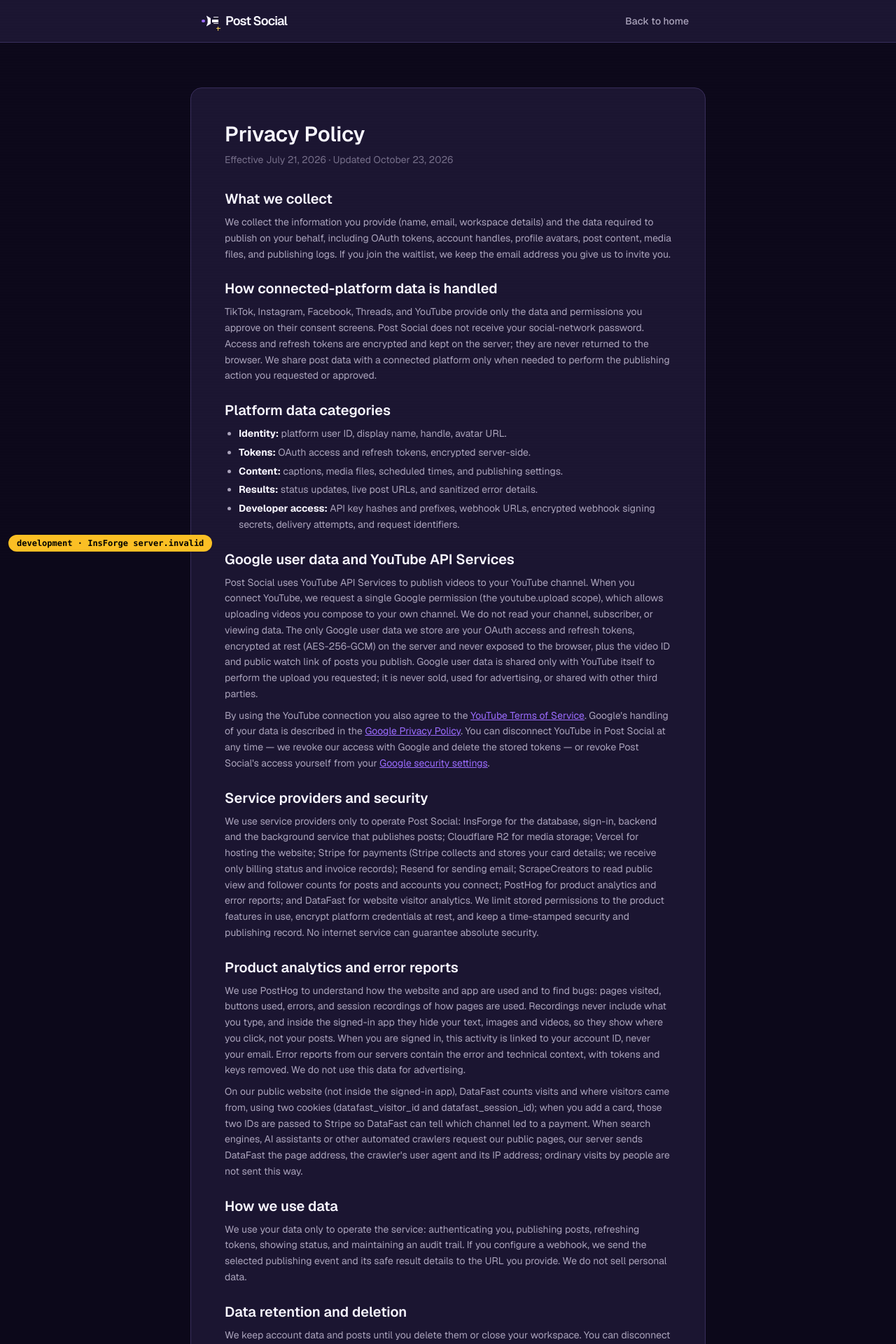
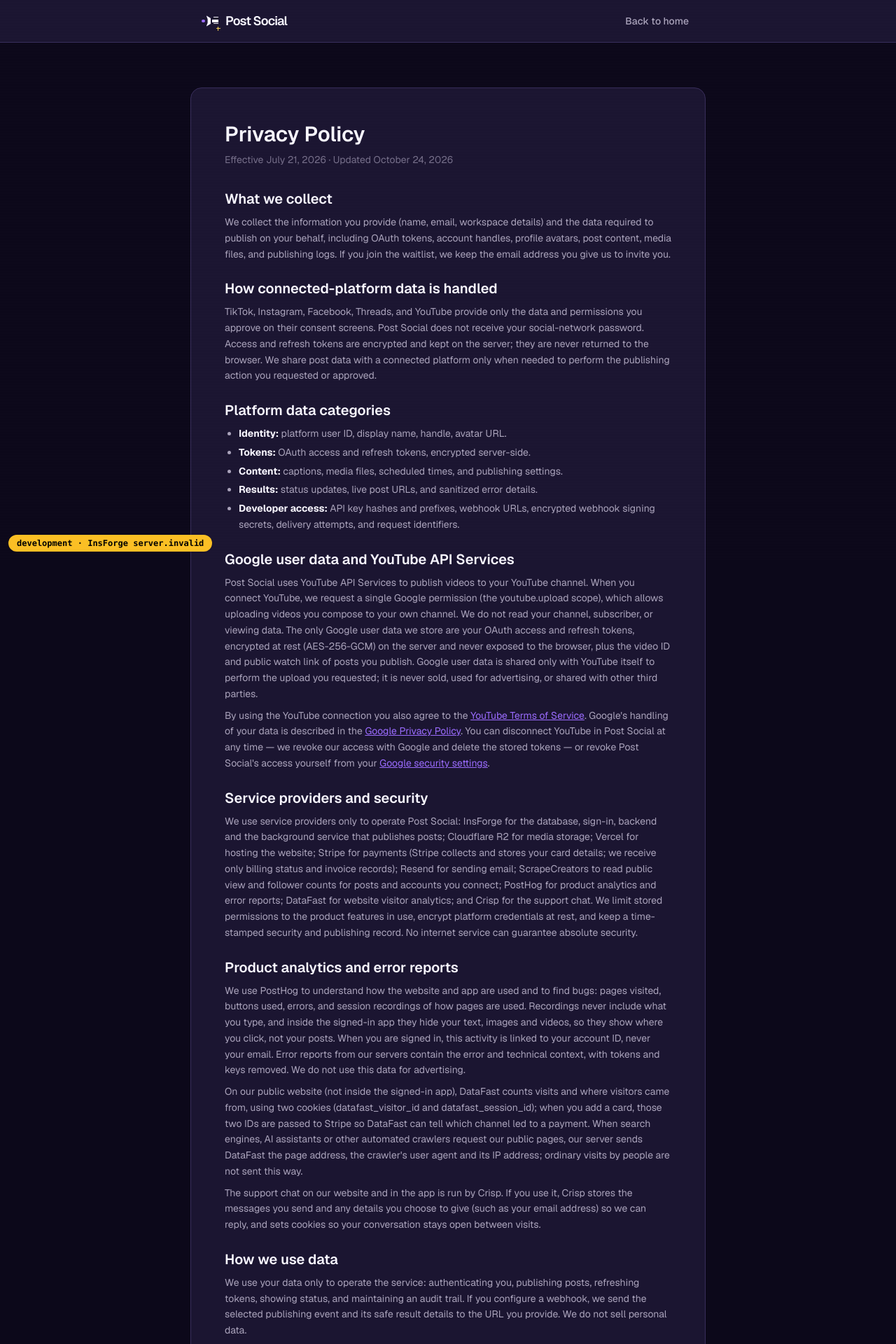
Before and after one commit to sirakinb/post-social-official, a Next.js app: page /privacy in a window 1280 px wide. Shown: the top 1920 px of the page at 70% size. Built offline with nearby package versions, Linux system fonts and the light colour scheme; no server answers; what next would draw is missing.

Commit message:
Privacy page: add Crisp as the support chat provider

```diff
--- a/src/app/privacy/page.tsx
+++ b/src/app/privacy/page.tsx
@@ -25,7 +25,7 @@
           <h1 className="font-display text-3xl font-semibold text-ink">
             Privacy Policy
           </h1>
-          <p className="mt-2 text-sm text-ink-subtle">Effective July 21, 2026 · Updated October 23, 2026</p>
+          <p className="mt-2 text-sm text-ink-subtle">Effective July 21, 2026 · Updated October 24, 2026</p>
 
           <div className="mt-8 space-y-6 text-ink-muted">
             <section>
@@ -143,7 +143,7 @@
                 and invoice records); Resend for sending email; ScrapeCreators
                 to read public view and follower counts for posts and accounts
                 you connect; PostHog for product analytics and error
-                reports; and DataFast for website visitor analytics. We limit stored permissions to the product features in
+                reports; DataFast for website visitor analytics; and Crisp for the support chat. We limit stored permissions to the product features in
                 use, encrypt platform credentials at rest, and keep a
                 time-stamped security and publishing record. No internet
                 service can guarantee absolute security.
@@ -174,6 +174,12 @@
                 other automated crawlers request our public pages, our server
                 sends DataFast the page address, the crawler&apos;s user agent and
                 its IP address; ordinary visits by people are not sent this way.
+              </p>
+              <p className="mt-2 text-sm leading-relaxed">
+                The support chat on our website and in the app is run by Crisp.
+                If you use it, Crisp stores the messages you send and any details
+                you choose to give (such as your email address) so we can reply,
+                and sets cookies so your conversation stays open between visits.
               </p>
             </section>
 
```
